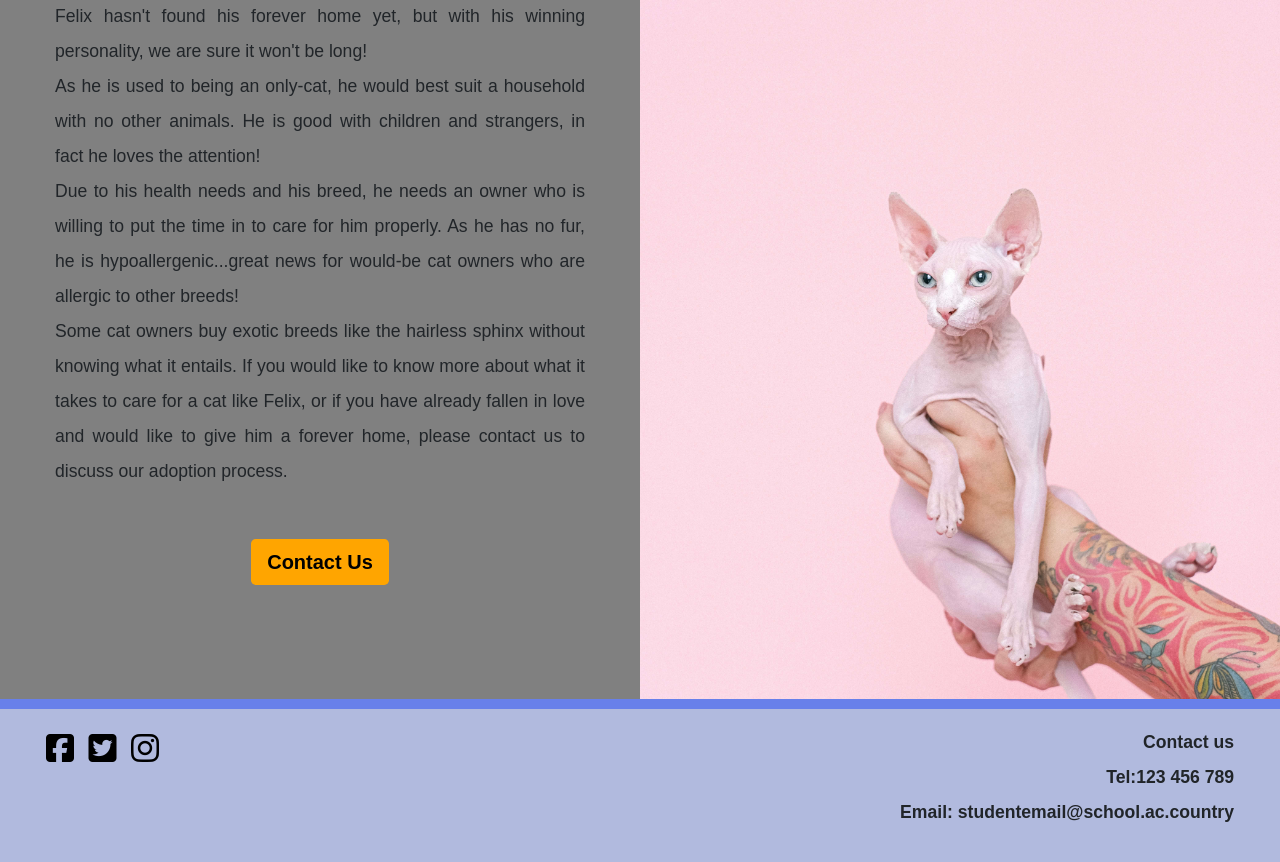
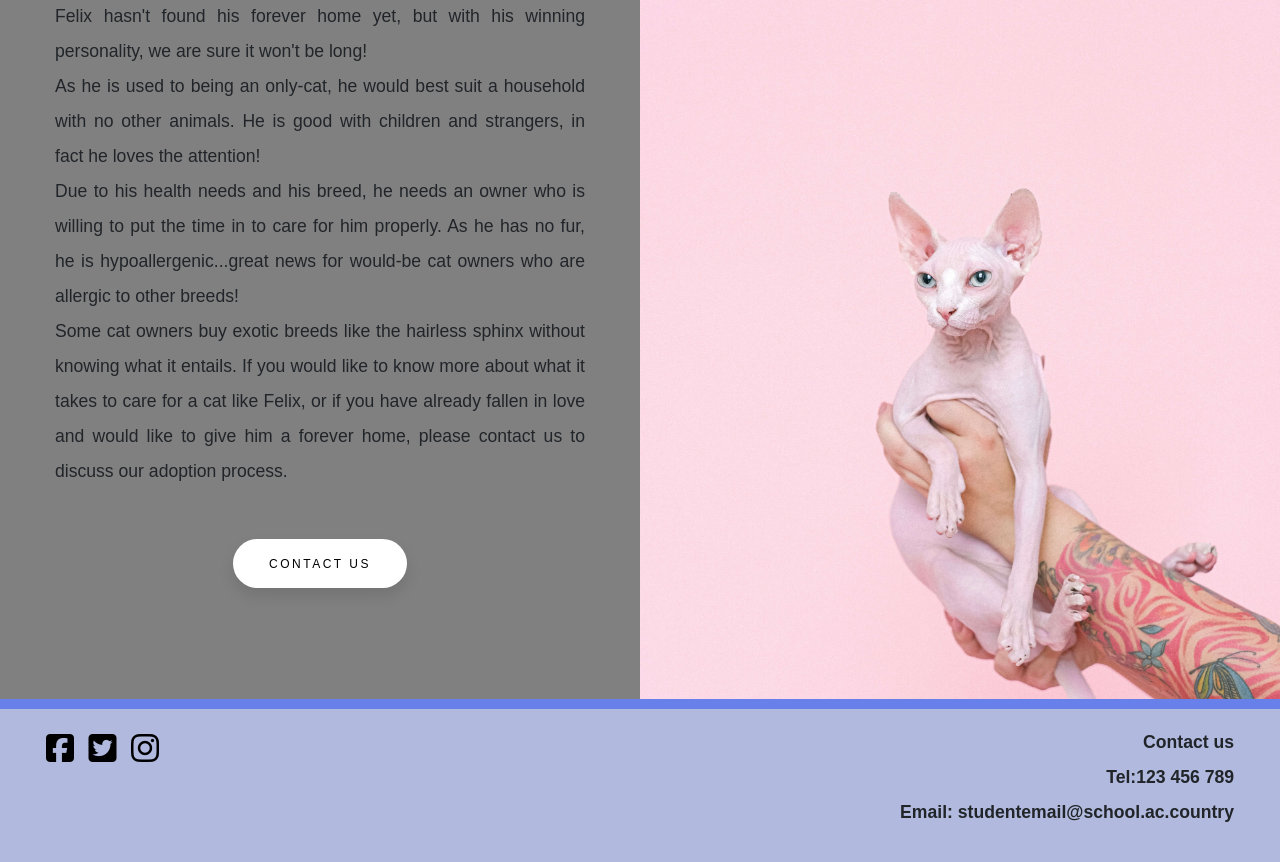
Before and after one commit to patrick-amusivwa/anifund, a PHP site: page /felix.html in a window 1280 px wide. Shown: the part 1057-1919 px from the top of the page. Run offline with PHP 8.4, Linux system fonts and the light colour scheme; some libraries are stand-ins or nearby versions.

Commit message:
button styling

```diff
--- a/assets/css/style.css
+++ b/assets/css/style.css
@@ -247,16 +247,27 @@ transition: all .7s linear;
 
 /* general button styling */
 .btn {
-    background-color: var(--HEADERBGCOLOR);
-    color: var(--FC);
-    font-weight: bold;
+    padding: 1.3em 3em;
+    font-size: 12px;
+    text-transform: uppercase;
+    letter-spacing: 2.5px;
+    font-weight: 500;
+    color: #000;
+    background-color: #fff;
     border: none;
-}
+    border-radius: 45px;
+    box-shadow: 0px 8px 15px rgba(0, 0, 0, 0.1);
+    transition: all 0.3s ease 0s;
+    cursor: pointer;
+    outline: none;
+  }
 
-.btn:hover {
-    background-color: var(--HEADERBGCOLOR);
-    color: var(--FC);
-}
+  .btn:hover {
+    background-color: #23c483;
+    box-shadow: 0px 15px 20px rgba(46, 229, 157, 0.4);
+    color: #fff;
+    transform: translateY(-7px);
+  }
 
 .form-btn {
     margin-bottom: 40px;
```
